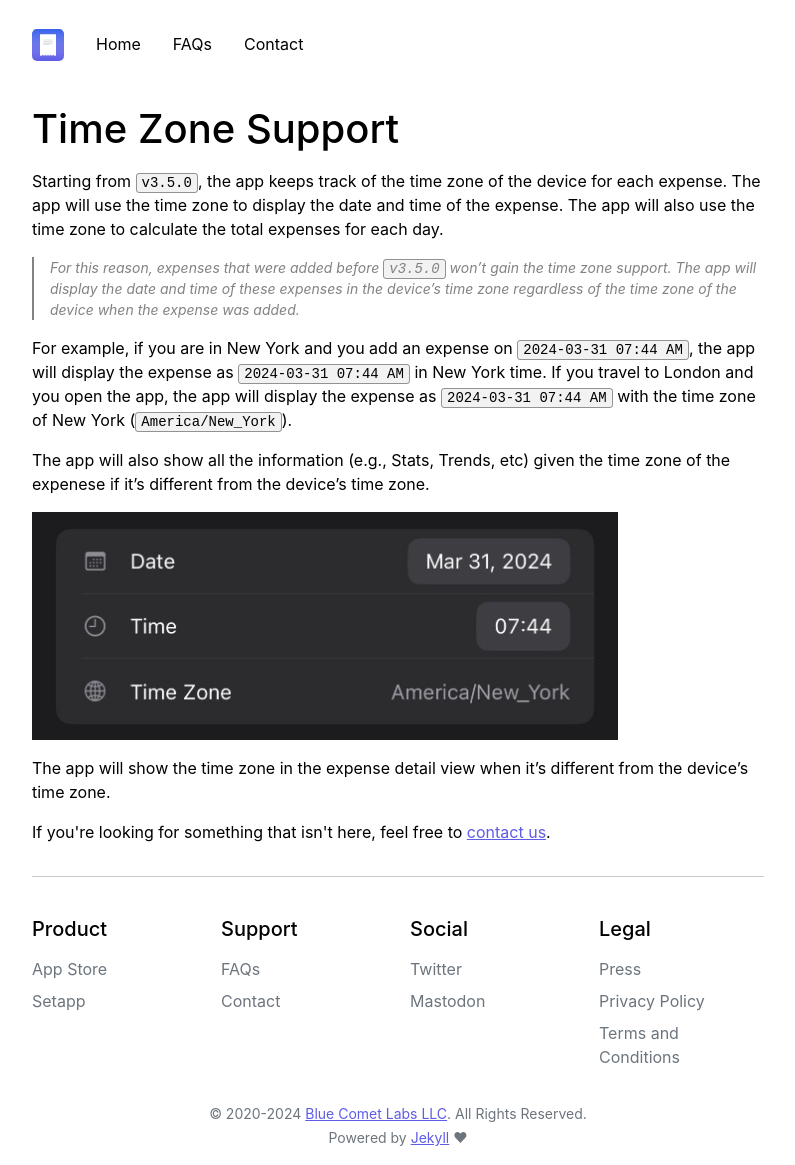
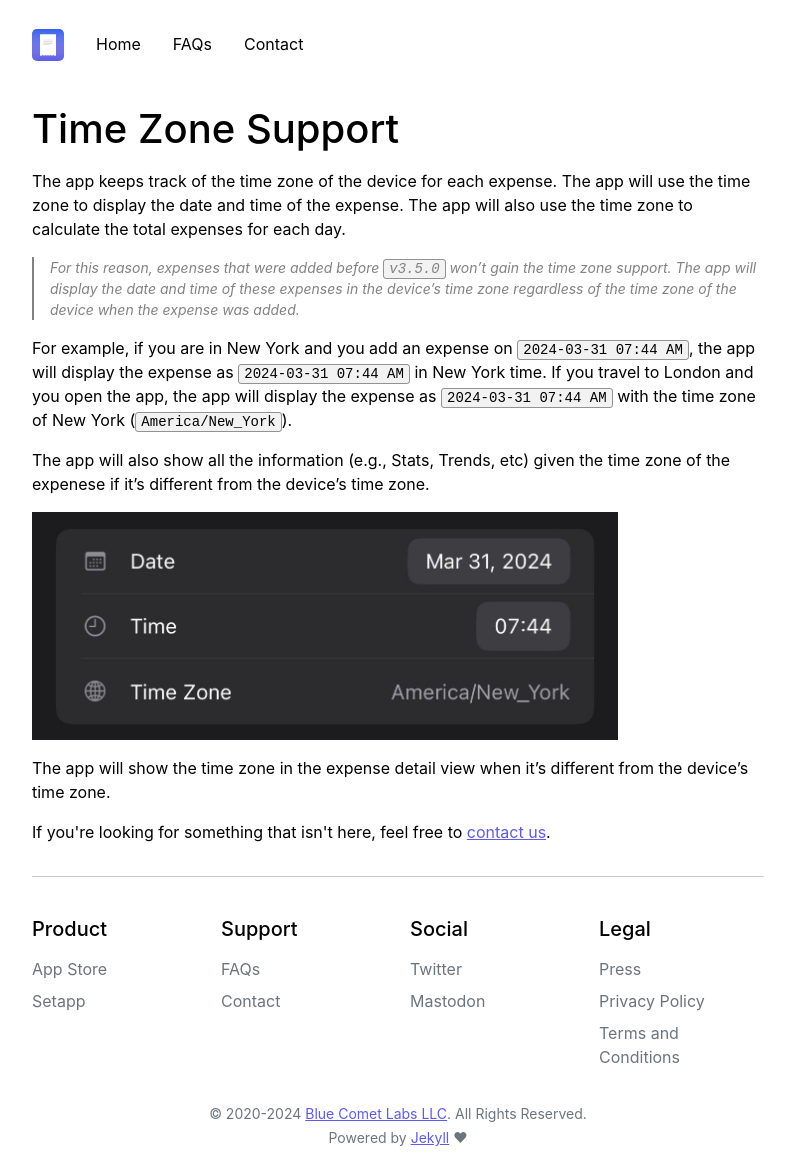
Before and after one commit to bluecometlabs/getexpenses.app, a Jekyll site: the page built from pages/faq/time-zone-support.md, in a window 1280 px wide. Shown: the whole page, without its empty margins (242-1037 px from the left). Built offline with Jekyll 4.4.1, drawn with Linux system fonts in a browser that asks for light colours.

Commit message:
Update page

```diff
--- a/pages/faq/time-zone-support.md
+++ b/pages/faq/time-zone-support.md
@@ -6,7 +6,7 @@ permalink: /faq/time-zone-support
 
 # Time Zone Support
 
-Starting from `v3.5.0`, the app keeps track of the time zone of the device for each expense. The app will use the time zone to display the date and time of the expense. The app will also use the time zone to calculate the total expenses for each day.
+The app keeps track of the time zone of the device for each expense. The app will use the time zone to display the date and time of the expense. The app will also use the time zone to calculate the total expenses for each day.
 
 > For this reason, expenses that were added before `v3.5.0` won't gain the time zone support. The app will display the date and time of these expenses in the device's time zone regardless of the time zone of the device when the expense was added.
 
```
